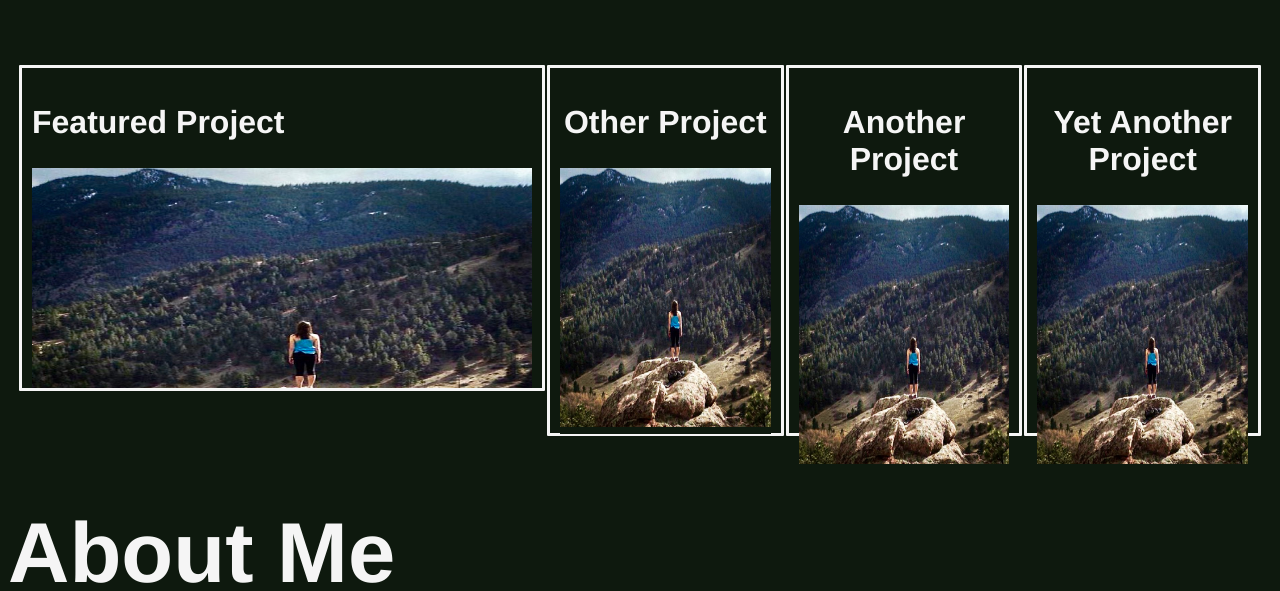
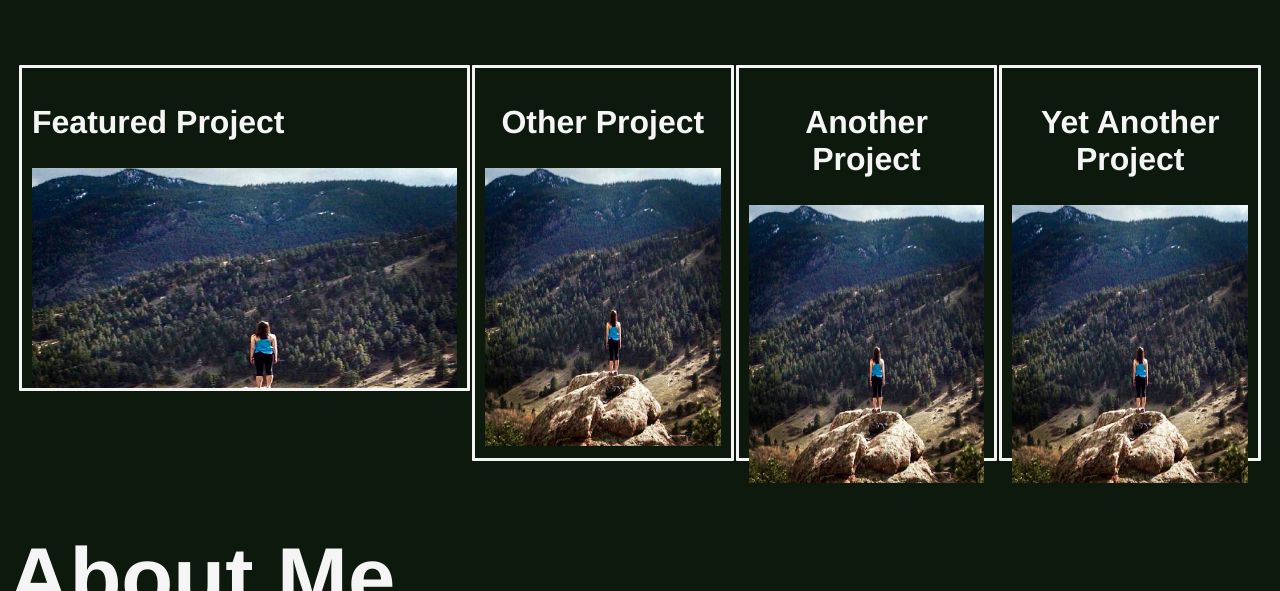
Before and after one commit to serinochloe/Challenge-2, a plain HTML site: page index.html in a window 1280 px wide. Shown: the part 784-1375 px from the top of the page. Drawn offline with Linux system fonts and the light colour scheme.

Commit message:
Update style.css
set maxwidth to a better number

```diff
--- a/assets/style.css
+++ b/assets/style.css
@@ -60,7 +60,7 @@ main h1 {
     border-color:whitesmoke;
     width:100%;
     height: 300px;
-    max-width:500px;
+    max-width:425px;
     background-color: rgb(14, 25, 14);
     color: #ffffff;
     display:inline-flexbox;
```
